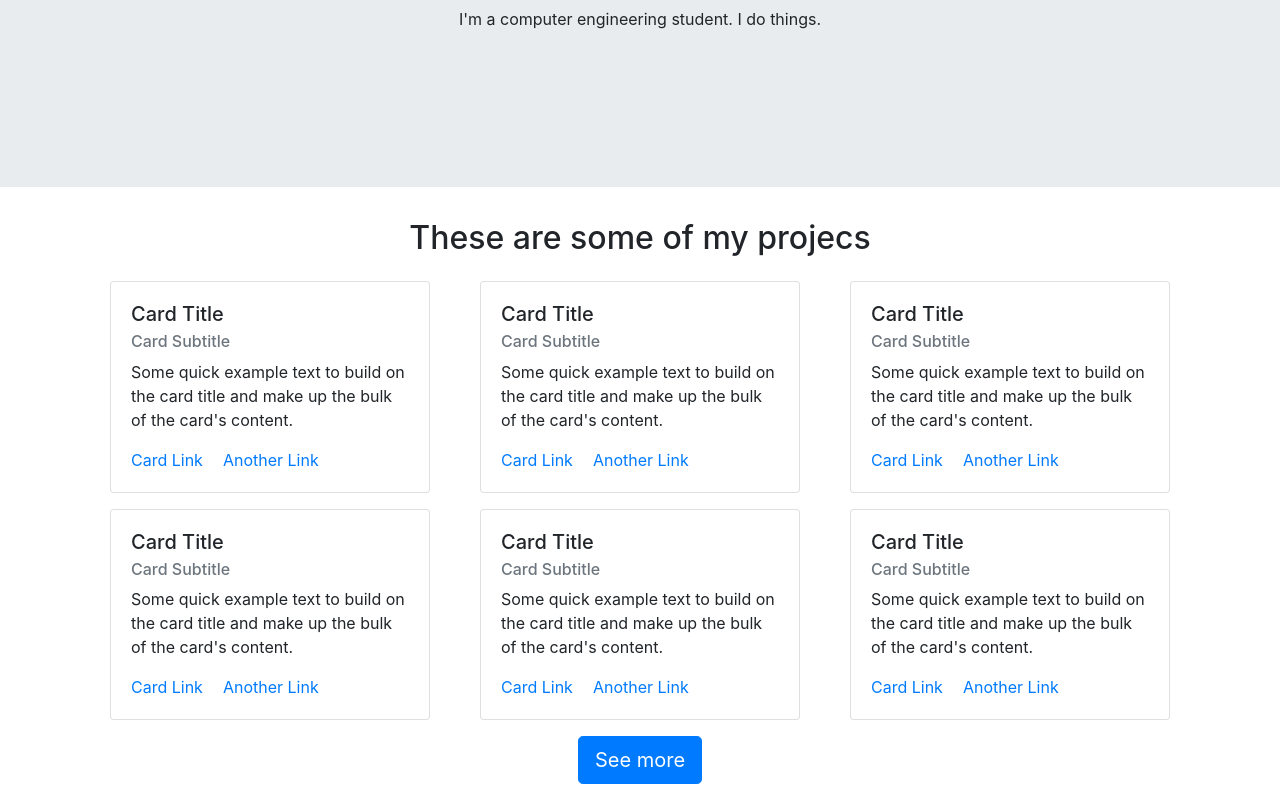
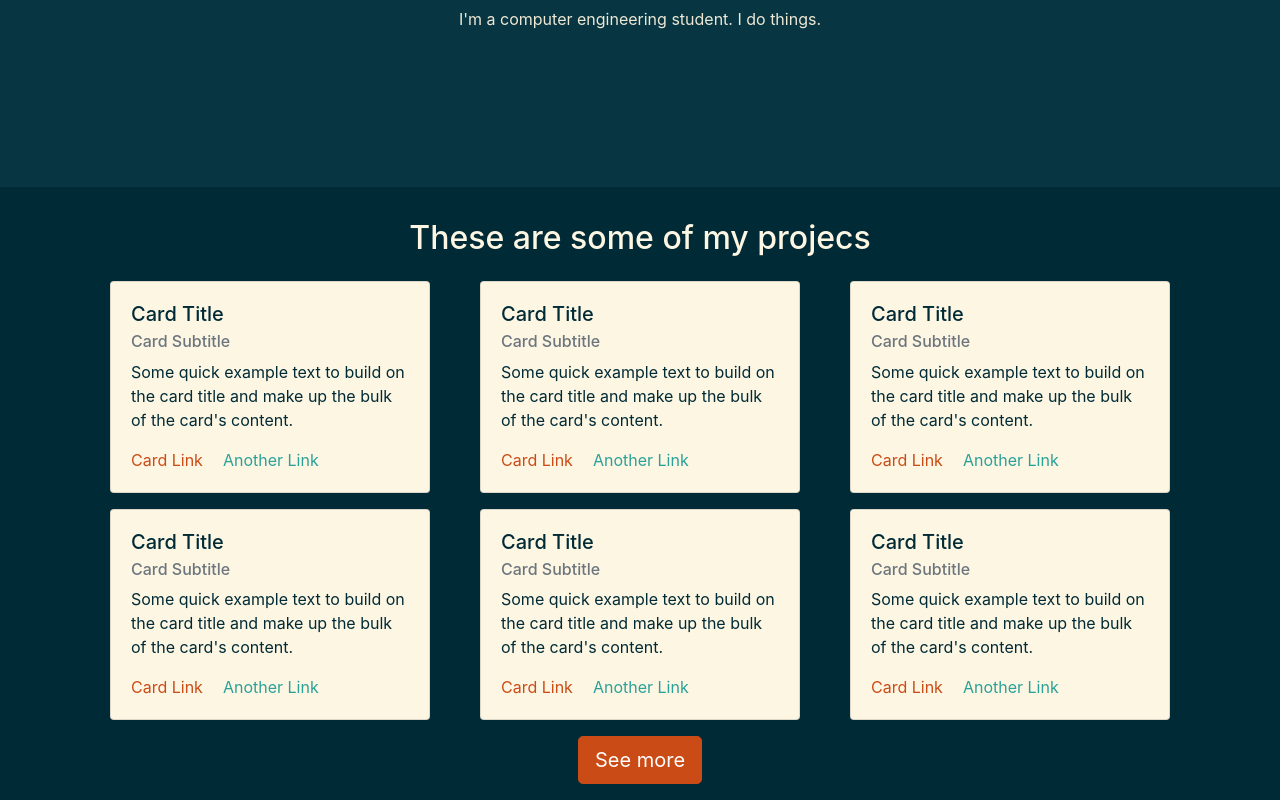
Before and after one commit to Censacrof/censacrof.github.io, a React (Create React App) app: page / in a window 1280 px wide. Shown: the part 213-1013 px from the top of the page. Built offline with nearby package versions, Linux system fonts and the light colour scheme.

Commit message:
Added basic scss styling

```diff
--- a/package.json
+++ b/package.json
@@ -8,6 +8,7 @@
 		"@testing-library/react": "^11.2.5",
 		"@testing-library/user-event": "^12.8.3",
 		"bootstrap": "^4.6.0",
+		"node-sass": "^5.0.0",
 		"react": "^17.0.2",
 		"react-bootstrap": "^1.5.2",
 		"react-dom": "^17.0.2",
--- a/src/App.js
+++ b/src/App.js
@@ -1,6 +1,6 @@
 import logo from './logo.svg';
 import './App.css';
-import 'bootstrap/dist/css/bootstrap.min.css';
+import './custom.scss';
 import Hero from './Hero.js'
 import ProjectList from './ProjectList'
 import { Container } from 'react-bootstrap';
--- a/src/ProjectList.js
+++ b/src/ProjectList.js
@@ -1,15 +1,29 @@
-import { useState } from "react";
+import { createRef, useEffect, useRef, useState } from "react";
 import { Col, Row, Card, Button } from "react-bootstrap";
 import { useMediaQuery } from "react-responsive";
 
 
 function ProjectList() {
-	let projects = [...Array(20).keys()];
-	const [maxItems, setMaxItems] = useState(3);
-	const isMobile = useMediaQuery({ query: '(max-width: 760px)' });
 	const defaultItemsMobile = 3;
 	const defaultItemsDesktop = 6;
 	const itemsIncrement = 3;
+
+	let projects = [...Array(20).keys()];
+	const [maxItems, setMaxItems] = useState(Math.min(defaultItemsMobile, defaultItemsDesktop));
+	const isMobile = useMediaQuery({ query: '(max-width: 760px)' });
+
+	const isDisabled = maxItems >= projects.length;
+
+	const firstRender = useRef(true);
+	const seeMoreRef = createRef();
+	useEffect(() => {
+		if (firstRender.current) {
+			firstRender.current = false;
+			return;
+		}
+
+		seeMoreRef.current.scrollIntoView({behavior: "smooth"})
+	}, [maxItems]);
 
 	return (
 		<Row className="mb-3">
@@ -29,7 +43,7 @@ function ProjectList() {
 												the card's content.
 											</Card.Text>
 											<Card.Link href="#">Card Link</Card.Link>
-											<Card.Link href="#">Another Link</Card.Link>
+											<Card.Link className="text-secondary" href="#">Another Link</Card.Link>
 										</Card.Body>
 									</Card>
 								)
@@ -38,7 +52,7 @@ function ProjectList() {
 					</Col>
 				</Row>
 				<Row className="justify-content-center mx-auto">
-					<Button size="lg"
+					<Button id="btn-see-more" ref={seeMoreRef} size="lg"
 						onClick={() => {
 							setMaxItems(Math.min(
 								Math.max(maxItems, isMobile ? defaultItemsMobile : defaultItemsDesktop) + itemsIncrement,
@@ -46,8 +60,7 @@ function ProjectList() {
 							))
 						}}
 						block={isMobile}
-						variant={maxItems < projects.length ? "primary" : "secondary"}
-						disabled={maxItems >= projects.length}
+						disabled={isDisabled}
 					>
 						See more
 					</Button>
--- /dev/null
+++ b/src/custom.scss
@@ -0,0 +1,42 @@
+// change the theme
+$solarized: (
+	"base03":	#002b36,
+	"base02":	#073642,
+	"base01":	#586e75,
+	"base00":	#657b83,
+	"base0":	#839496,
+	"base1":	#93a1a1,
+	"base2":	#eee8d5,
+	"base3":	#fdf6e3,
+	"yellow":	#b58900,
+	"orange":	#cb4b16,
+	"red":		#dc322f,
+	"magenta":	#d33682,
+	"violet":	#6c71c4,
+	"blue":		#268bd2,
+	"cyan":		#2aa198,
+	"green":	#859900
+);
+
+$theme-colors: (
+	"primary":    map-get($solarized, "orange"),
+	"secondary":  map-get($solarized, "cyan"),
+	"success":    map-get($solarized, "green"),
+	"info":       map-get($solarized, "magenta"),
+	"warning":    map-get($solarized, "green"),
+	"danger":     map-get($solarized, "red"),
+	"light":      map-get($solarized, "base3"),
+	"dark":       map-get($solarized, "base03")
+);
+
+$jumbotron-bg:		map-get($solarized, "base02");
+$jumbotron-color:	map-get($solarized, "base2");
+
+$body-bg:			map-get($solarized, "base03");
+$body-color:		map-get($solarized, "base3");
+
+$card-bg: 			map-get($solarized, "base3");
+$card-color: 		map-get($solarized, "base03");
+
+// Import Bootstrap and its default variables
+@import "node_modules/bootstrap/scss/bootstrap";
```
Also changed, not shown: 1 other file (tests, documents, lock files or other folders).
